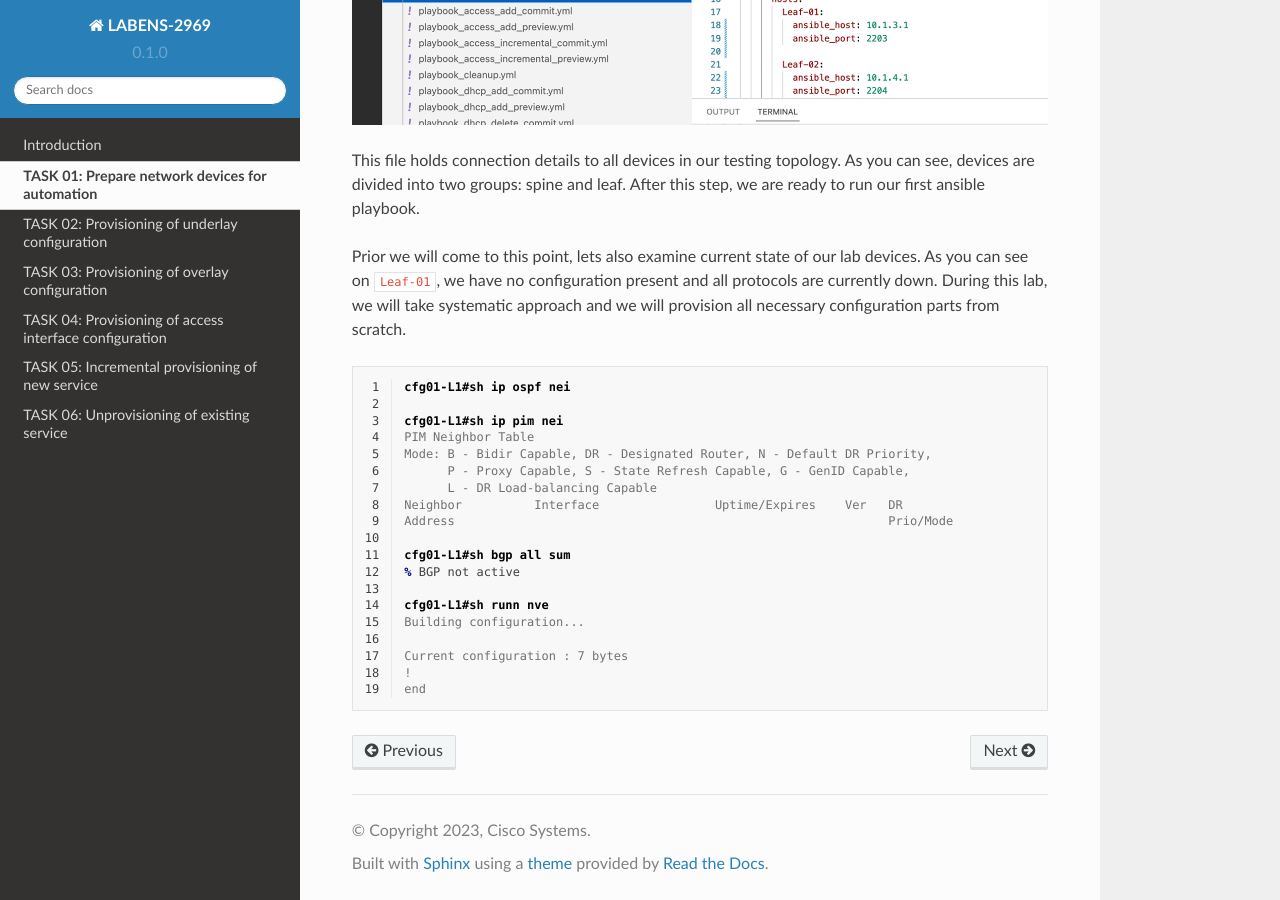
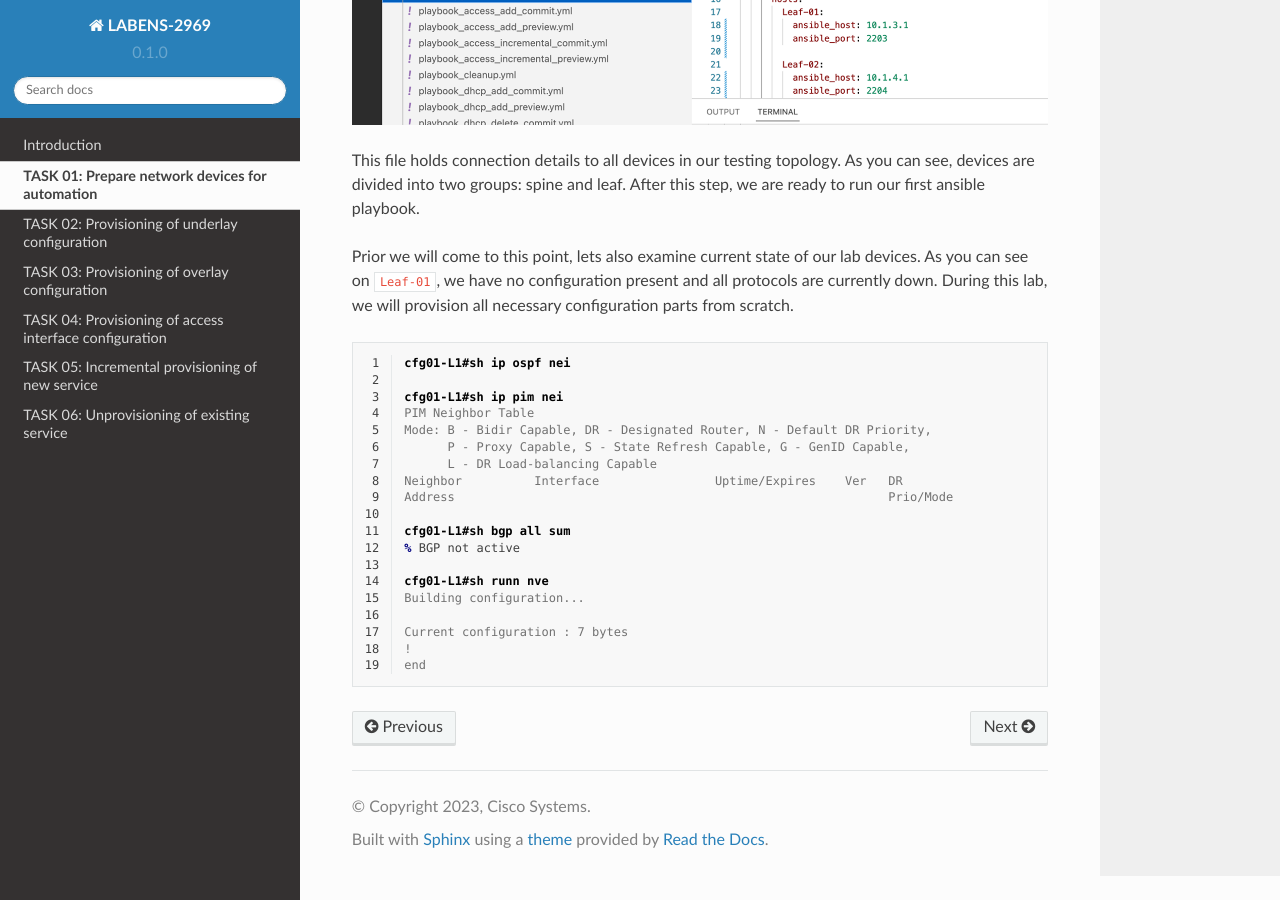
Before and after one commit to dvishchu/labens-2969, a Sphinx documentation site: the page built from docs/source/task_01.rst, in a window 1280 px wide and 900 px high, scrolled down 2214 px. Built offline with Sphinx 7.4.7 and the Read the Docs theme 2.0.0, drawn with Linux system fonts in a browser that asks for light colours.

Commit message:
Updating text in task 01

```diff
--- a/docs/source/task_01.rst
+++ b/docs/source/task_01.rst
@@ -67,7 +67,7 @@ In the variables ``ansible_user`` and ``ansible_ssh_pass`` are defined our devic
 
 This file holds connection details to all devices in our testing topology. As you can see, devices are divided into two groups: spine and leaf. After this step, we are ready to run our first ansible playbook.
 
-Prior we will come to this point, lets also examine current state of our lab devices. As you can see on ``Leaf-01``, we have no configuration present and all protocols are currently down. During this lab, we will take systematic approach and we will provision all necessary configuration parts from scratch.
+Prior we will come to this point, lets also examine current state of our lab devices. As you can see on ``Leaf-01``, we have no configuration present and all protocols are currently down. During this lab, we will provision all necessary configuration parts from scratch.
 
 .. code-block:: console
     :linenos:
```
